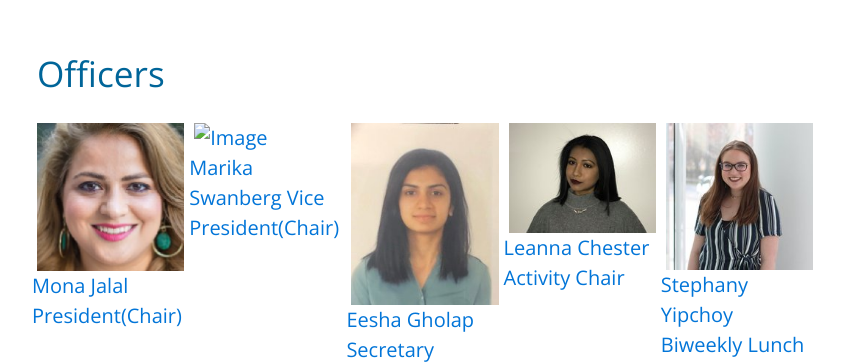
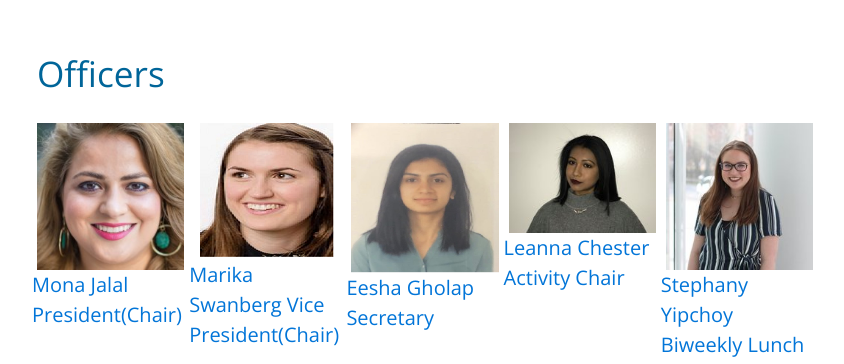
Before and after one commit to BU-WACM/WACM, a plain HTML site: page index.html in a window 1280 px wide. Shown: the part 1480-1844 px from the top of the page, without its empty margins (427-1271 px from the left). Drawn offline with nearby package versions, Linux system fonts and the light colour scheme.

Commit message:
Update index.html

```diff
--- a/index.html
+++ b/index.html
@@ -95,15 +95,15 @@ http://www.templatemo.com/tm-501-neaty
                                 <div class="tm-gallery-container tm-gallery-1">
 
                                     <div class="tm-img-container tm-img-container-1">
-                                        <a href="img/Mona%20Jalal.png"><img src="img/Mona%20Jalal.png" alt="Image" class="img-fluid tm-img-tn">Mona Jalal
+                                        <a href="img/Mona%20Jalal.jpg"><img src="img/Mona%20Jalal.jpg" alt="Image" class="img-fluid tm-img-tn">Mona Jalal
                                         President(Chair)</a>
                                     </div>
                                     <div class="tm-img-container tm-img-container-1">
-                                        <a href="img/Marika%20Swanberg%20(Vice%20President).jpg"><img src="img/Marika%20Swanberg%20(Vice%20President).jpg" alt="Image" class="img-fluid tm-img-tn">Marika Swanberg
+                                        <a href="img/Marika%20Swanberg.png"><img src="img/Marika%20Swanberg.png" alt="Image" class="img-fluid tm-img-tn">Marika Swanberg
                                         Vice President(Chair)</a>
                                     </div>
                                     <div class="tm-img-container tm-img-container-1">
-                                        <a href="img/Eesha%20Gholap.jpg"><img src="img/Eesha%20Gholap.jpg" alt="Image" class="img-fluid tm-img-tn">Eesha Gholap
+                                        <a href="img/Eesha%20Gholap.png"><img src="img/Eesha%20Gholap.png" alt="Image" class="img-fluid tm-img-tn">Eesha Gholap
                                         Secretary</a>
                                     </div>
                                     <div class="tm-img-container tm-img-container-1">
```
